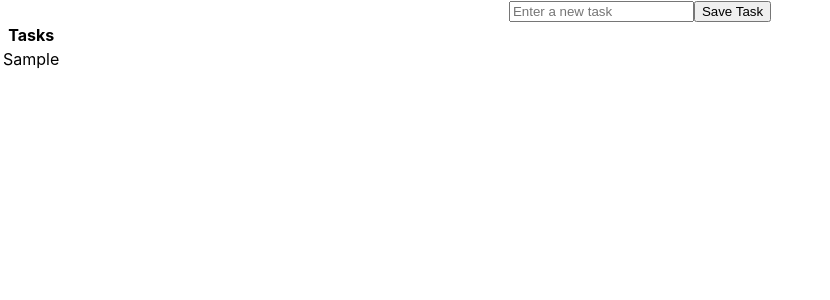
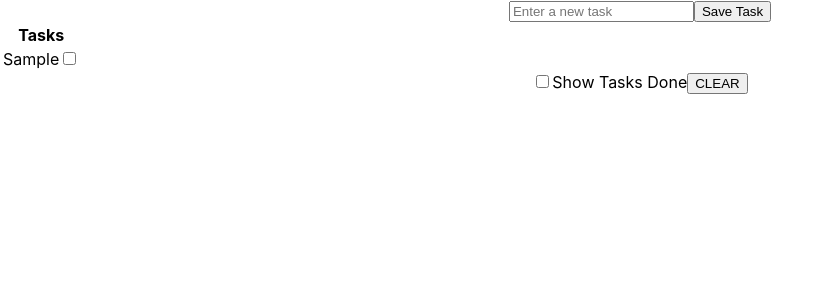
Before and after one commit to SoyQuillo/react-taskapp-localstorage, a React (Create React App) app: page / in a window 1280 px wide. Both pictures are taken after typing "Sample" into the empty fields and a click on the button "Save Task". Shown: the top 300 px of the page, without its empty margins (0-830 px from the left). Built offline with nearby package versions, Linux system fonts and the light colour scheme.

Commit message:
eliminar tarea

```diff
--- a/src/App.js
+++ b/src/App.js
@@ -1,9 +1,12 @@
 import "./App.css";
 import { TaskCreator } from "./components/TaskCreator.js";
 import { useState, useEffect } from "react";
+import { TaskTable } from "./components/TaskTable.js";
+import { VisibilityControl } from "./components/VisibilityControl.js";
 
 function App() {
   const [taskItems, setTaskItems] = useState([]);
+  const [showCompleted, setShowCompleted] = useState(false);
 
   function createNewTask(taskName) {
     console.log(taskItems.find((task) => task.name === taskName));
@@ -12,41 +15,50 @@ function App() {
     }
   }
 
-useEffect(() => {
-  let data = localStorage.getItem('tasks')
+  const toggleTask = (task) => {
+    setTaskItems(
+      taskItems.map((t) =>
+        t.name === task.name ? { ...t, done: !t.done } : t,
+      ),
+    );
+  };
 
-  if(data){
-    setTaskItems(JSON.parse(data))
+  const cleanTasks = () => {
+
+    setTaskItems(taskItems.filter(task => !task.done))
+    setShowCompleted(false)
   }
 
-}, [])
+  useEffect(() => {
+    let data = localStorage.getItem("tasks");
 
+    if (data) {
+      setTaskItems(JSON.parse(data));
+    }
+  }, []);
 
   useEffect(() => {
     localStorage.setItem("tasks", JSON.stringify(taskItems));
   }, [taskItems]);
 
-
-
   return (
     <div className="App">
       <TaskCreator createNewTask={createNewTask} />
+      <TaskTable tasks={taskItems} toggleTask={toggleTask} />
+      <VisibilityControl
+        isChecked = {showCompleted}
+        setShowCompleted={(checked) => setShowCompleted(checked)}
+        cleanTasks={cleanTasks}
 
-      <table>
-        <thead>
-          <tr>
-            <th>Tasks</th>
-          </tr>
-        </thead>
+      />
 
-        <tbody>
-          {taskItems.map((task) => (
-            <tr key={task.name}>
-              <td>{task.name}</td>
-            </tr>
-          ))}
-        </tbody>
-      </table>
+      {showCompleted && (
+        <TaskTable
+          tasks={taskItems}
+          toggleTask={toggleTask}
+          showCompleted={showCompleted}
+        />
+      )}
     </div>
   );
 }
--- /dev/null
+++ b/src/components/TaskRow.js
@@ -0,0 +1,16 @@
+export const TaskRow = ({ task, toggleTask }) => {
+  return (
+    <tr>
+      <td>
+        {task.name}
+        <input
+          type="checkbox"
+          checked={task.done}
+          onChange={() => {
+            toggleTask(task);
+          }}
+        />
+      </td>
+    </tr>
+  );
+};
--- /dev/null
+++ b/src/components/TaskTable.js
@@ -0,0 +1,22 @@
+import { TaskRow } from "./TaskRow";
+
+export const TaskTable = ({ tasks, toggleTask, showCompleted = false }) => {
+  const taskTableRows = (doneValue) => {
+    return tasks
+      .filter((task) => task.done === doneValue)
+      .map((task) => (
+        <TaskRow task={task} toggleTask={toggleTask} key={task.name} />
+      ));
+  };
+
+  return (
+    <table>
+      <thead>
+        <tr>
+          <th>Tasks</th>
+        </tr>
+      </thead>
+      <tbody>{taskTableRows(showCompleted)}</tbody>
+    </table>
+  );
+};
--- /dev/null
+++ b/src/components/VisibilityControl.js
@@ -0,0 +1,22 @@
+export const VisibilityControl = ({isChecked, setShowCompleted, cleanTasks}) => {
+
+   const handleDelete = () => {
+     if(window.confirm("Are u sure to want to delete it?")){
+      cleanTasks()
+     }
+    }
+
+  return (
+    <div>
+      <input
+        type="checkbox"
+        checked={isChecked}
+        onChange={(e) => setShowCompleted(e.target.checked)}
+      />
+      <label>Show Tasks Done</label>
+
+      <button onClick={handleDelete}>CLEAR</button>
+
+    </div>
+  );
+};
```
